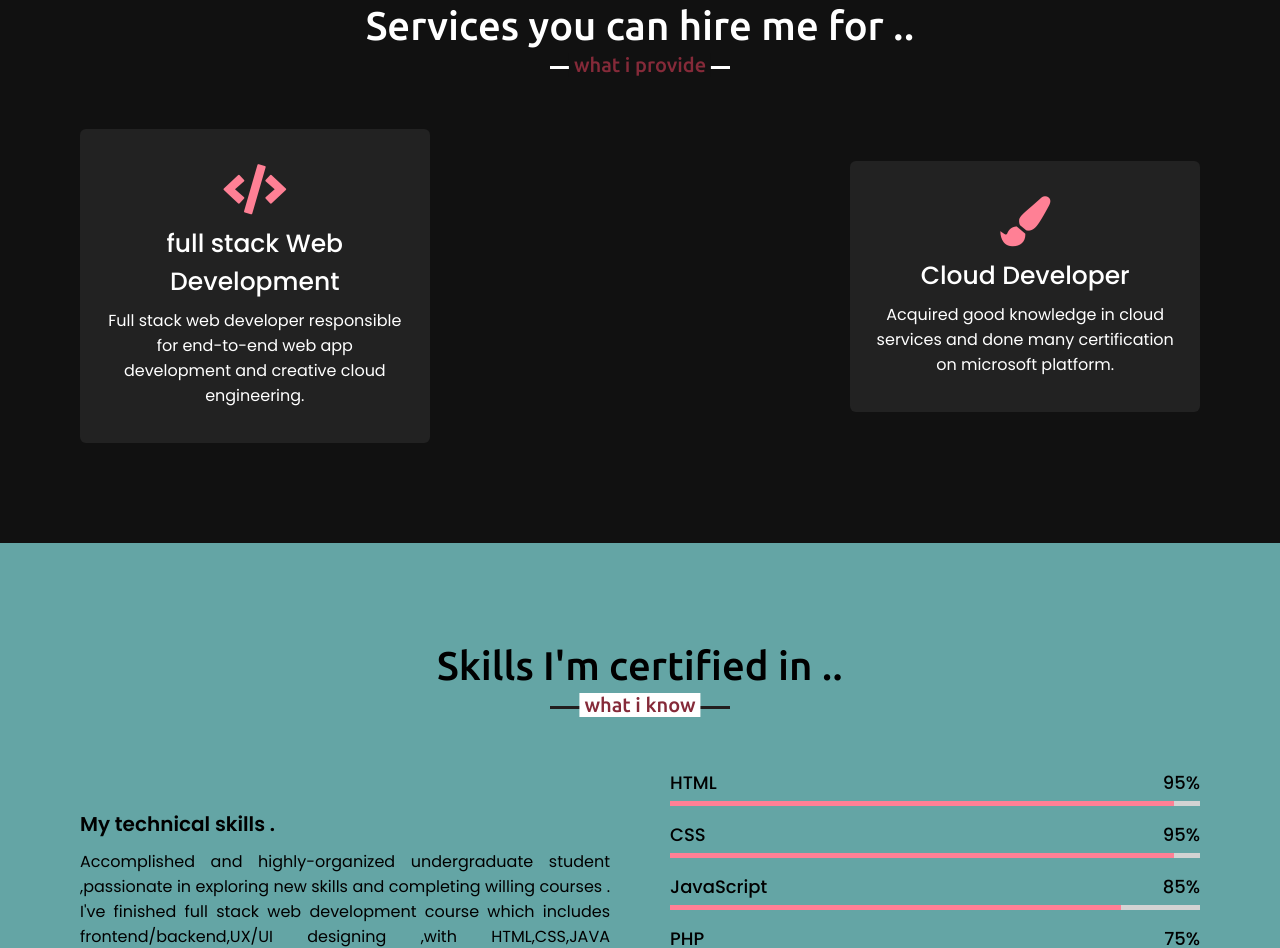
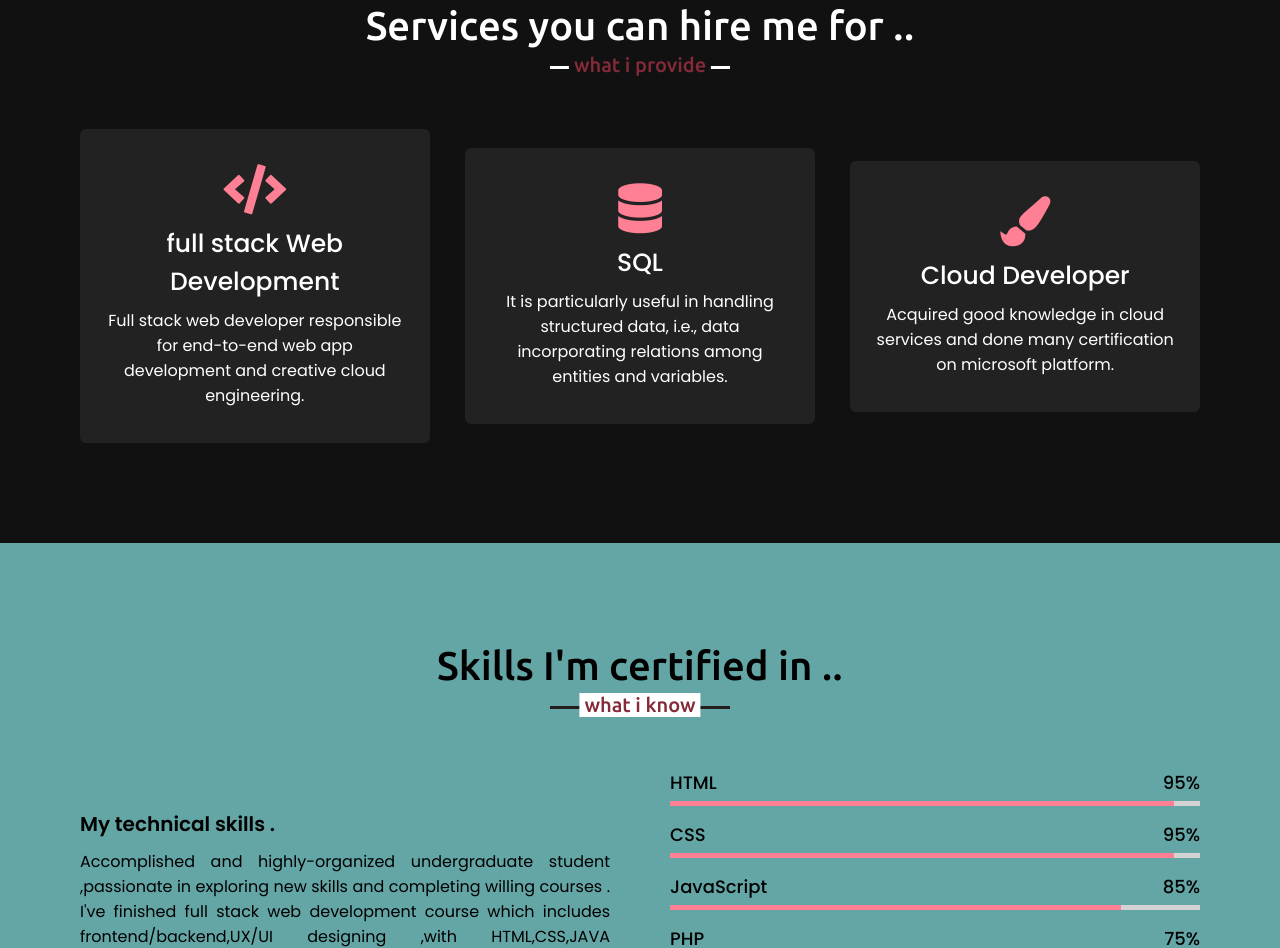
Before and after one commit to Aravind-B-2002/OIBSIB_Task_2, a plain HTML site: page index.html in a window 1280 px wide. Shown: the part 830-1778 px from the top of the page. Drawn offline with nearby package versions, Linux system fonts and the light colour scheme.

Commit message:
Update index.html

```diff
--- a/index.html
+++ b/index.html
@@ -57,6 +57,15 @@
                         </a>
 
                         <p>Full stack web developer responsible for end-to-end web app development and creative cloud engineering.</p>
+                    </div>
+                </div>
+                 <div class="card">
+                    <div class="box">
+                        <i class="fa fa-database"></i>
+                        <a href="https://https://en.wikipedia.org/wiki/SQL">
+                            <div class="text">SQL</div>
+                        </a>
+                        <p>It is particularly useful in handling structured data, i.e., data incorporating relations among entities and variables.</p>
                     </div>
                 </div>
                 <div class="card">
```
